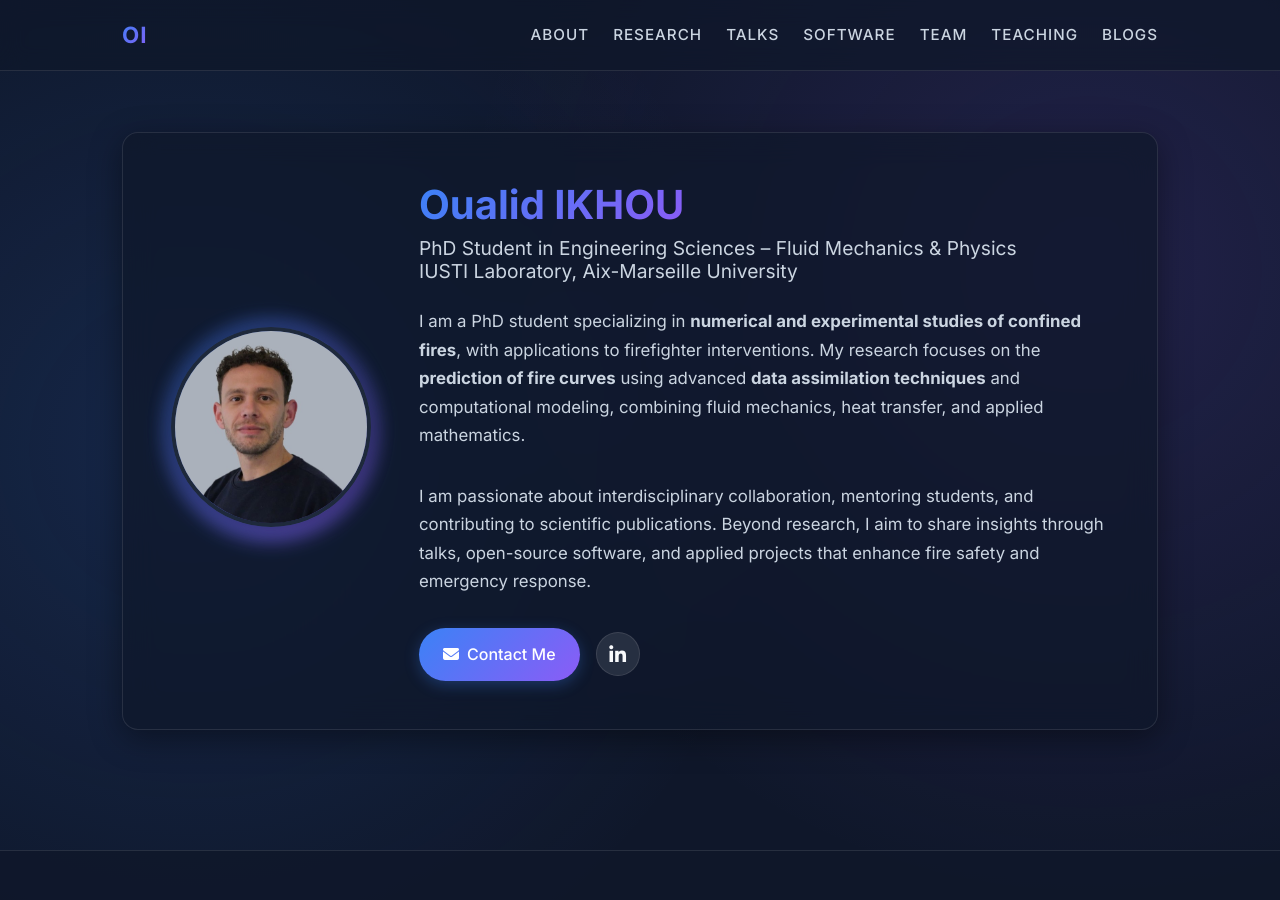
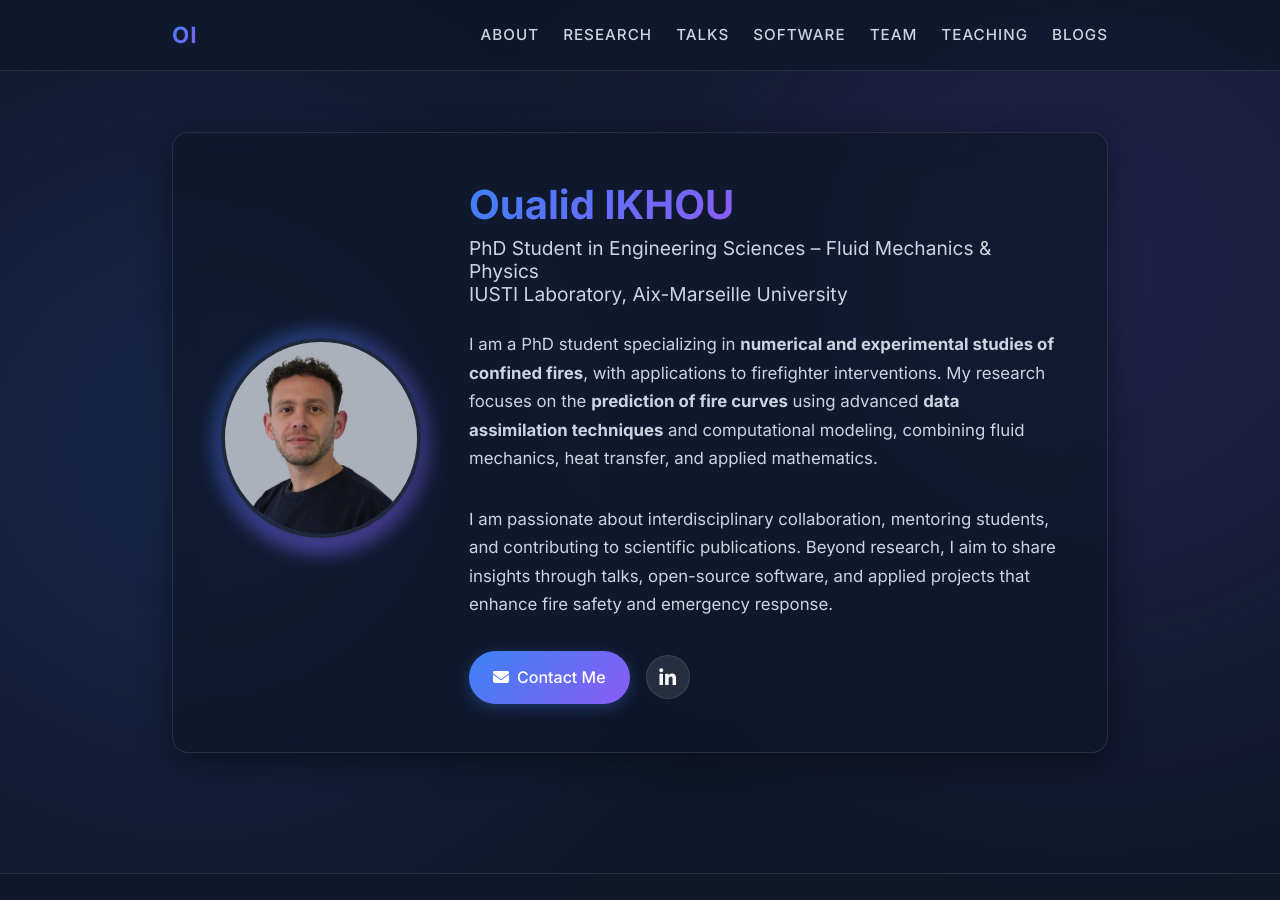
Before and after one commit to oualidikhou/oualidikhou.github.io, a Jekyll site: the page built from index.md, in a window 1280 px wide and 900 px high. Built offline with Jekyll 4.4.1, drawn with Linux system fonts in a browser that asks for light colours.

Commit message:
Update style.css

```diff
--- a/assets/css/style.css
+++ b/assets/css/style.css
@@ -17,7 +17,7 @@
   --glass-shadow: 0 8px 32px 0 rgba(0, 0, 0, 0.4);
 
   /* Layout */
-  --max-width: 1100px;
+  --max-width: 1000px;
   --border-radius: 16px;
 
   /* Transitions */
```
